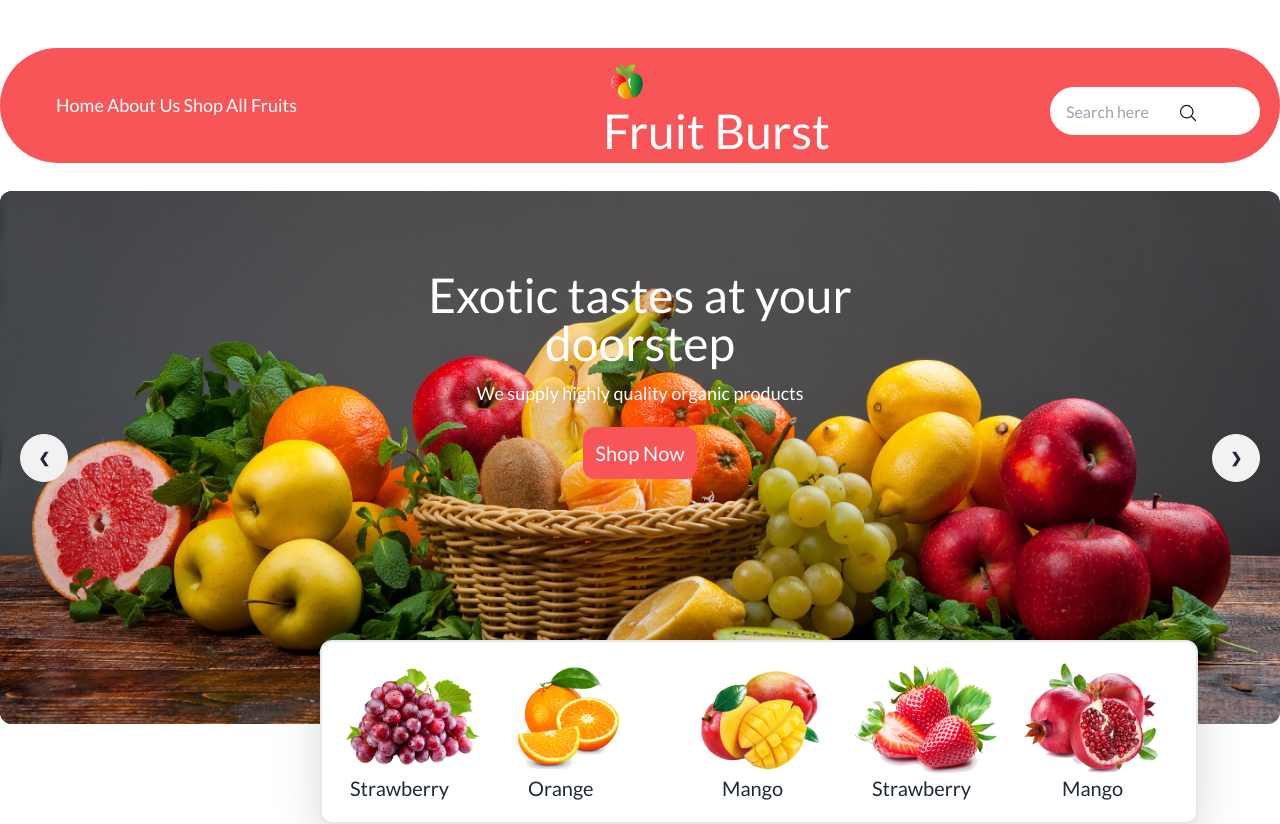
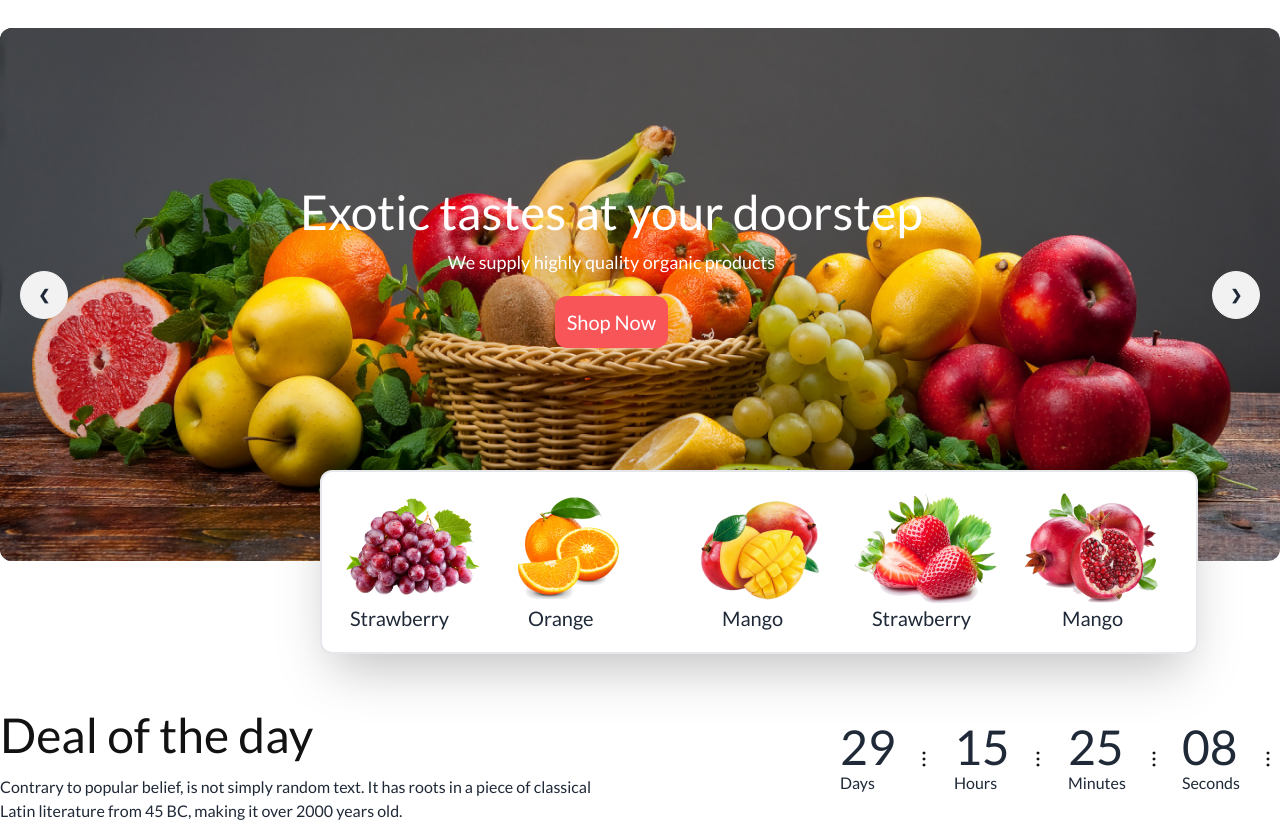
Before and after one commit to 1001hari/fruit-brust-assignment-3, a plain HTML site: page index.html in a window 1280 px wide. Drawn offline with nearby package versions, Linux system fonts and the light colour scheme; grey boxes are pictures that could not be loaded.

Commit message:
added the timing section

```diff
--- a/index.html
+++ b/index.html
@@ -44,7 +44,7 @@
 
 <body class="lato-font">
     <header class="bg-color">
-        <nav class="hidden md:block max-w-screen-xl mx-auto bg-nav-back rounded-full mt-12 ">
+        <!-- <nav class="hidden md:block max-w-screen-xl mx-auto bg-nav-back rounded-full mt-12 ">
 
 
             <div class="navbar  ">
@@ -105,14 +105,39 @@
 
 
 
-     </nav>
+     </nav> -->
 
      <section class="max-w-screen-xl mx-auto mt-7 relative">
         <div class="carousel w-full h-auto">
             <div id="slide1" class="carousel-item relative w-full">
 
               <div >
-                  <div class=" text-5xl text-[#FFF] from-neutral-700 text-center absolute mt-20 mx-96 ">
+                  <div class="pr[700px] text-sm mb-2 h-auto lg:text-5xl text-[#FFF] from-neutral-700 text-center absolute mt-40 ml-[300px]">
+                    <h3 class="mb-3" >Exotic tastes at your doorstep</h3>
+
+                    <p class="text-sm lg:text-lg text-[#FFF] mb-3" >We supply highly quality organic products</p>
+
+
+                        <button class="text-xl bg-nav-back p-3 rounded-xl">Shop Now</button>
+
+                   </div>
+                 <div>
+                    <img src="/images/banner1.png" class=" sm:w-1/2 lg:w-full bg-gradient-to-r from-[#121212] to-[#12121200] rounded-xl " />
+                 </div>
+
+               </div>
+
+              <div class=" absolute flex justify-between transform -translate-y-1/2 left-5 right-5 top-1/2">
+                <a href="#slide4" class="btn btn-circle">❮</a>
+                <a href="#slide2" class="btn btn-circle">❯</a>
+              </div>
+            </div>
+
+
+            <div id="slide2" class="carousel-item relative w-full">
+
+              <div >
+                  <div class="ml-20 mt-4 h-full w-12  lg: text-5xl text-[#FFF] from-neutral-700 text-center absolute mt-20 mx-96 ">
                     <h3 class="mb-3" >Exotic tastes at your doorstep</h3>
 
                     <p class="text-lg text-[#FFF] mb-3" >We supply highly quality organic products</p>
@@ -122,32 +147,7 @@
 
                    </div>
                  <div>
-                    <img src="/images/banner1.png" class="w-full bg-gradient-to-r from-[#121212] to-[#12121200] rounded-xl " />
-                 </div>
-
-               </div>
-
-              <div class="absolute flex justify-between transform -translate-y-1/2 left-5 right-5 top-1/2">
-                <a href="#slide4" class="btn btn-circle">❮</a>
-                <a href="#slide2" class="btn btn-circle">❯</a>
-              </div>
-            </div>
-
-
-            <div id="slide2" class="carousel-item relative w-full">
-
-              <div >
-                  <div class=" text-5xl text-[#FFF] from-neutral-700 text-center absolute mt-20 mx-96 ">
-                    <h3 class="mb-3" >Exotic tastes at your doorstep</h3>
-
-                    <p class="text-lg text-[#FFF] mb-3" >We supply highly quality organic products</p>
-
-
-                        <button class="text-xl bg-nav-back p-3 rounded-xl">Shop Now</button>
-
-                   </div>
-                 <div>
-                    <img src="/images/banner2.png" class="w-full bg-gradient-to-r from-[#121212] to-[#12121200] rounded-xl " />
+                    <img src="./images/banner2.png" class="sm:w-1/2 lg:w-full bg-gradient-to-r from-[#121212] to-[#12121200] rounded-xl " />
                  </div>
 
                </div>
@@ -162,7 +162,7 @@
             <div id="slide3" class="carousel-item relative w-full">
 
               <div >
-                  <div class=" text-5xl text-[#FFF] from-neutral-700 text-center absolute mt-20 mx-96 ">
+                  <div class="ml-28 mt-4 h-full w-1/2  lg: text-5xl text-[#FFF] from-neutral-700 text-center absolute mt-20 mx-96 ">
                     <h3 class="mb-3" >Exotic tastes at your doorstep</h3>
 
                     <p class="text-lg text-[#FFF] mb-3" >We supply highly quality organic products</p>
@@ -172,7 +172,7 @@
 
                    </div>
                  <div>
-                    <img src="/images/banner3.png" class="w-full bg-gradient-to-r from-[#121212] to-[#12121200] rounded-xl " />
+                    <img src="./images/banner3.png" class="sm:w-1/2 lg:w-full bg-gradient-to-r from-[#121212] to-[#12121200] rounded-xl " />
                  </div>
 
                </div>
@@ -187,7 +187,7 @@
             <div id="slide4" class="carousel-item relative w-full">
 
               <div >
-                  <div class=" text-5xl text-[#FFF] from-neutral-700 text-center absolute mt-20 mx-96 ">
+                  <div class="ml-28 mt-4 h-full w-1/2  lg: text-5xl text-[#FFF] from-neutral-700 text-center absolute mt-20 mx-96 ">
                     <h3 class="mb-3" >Exotic tastes at your doorstep</h3>
 
                     <p class="text-lg text-[#FFF] mb-3" >We supply highly quality organic products</p>
@@ -197,7 +197,7 @@
 
                    </div>
                  <div>
-                    <img src="/images/banner1.png" class="w-full bg-gradient-to-r from-[#121212] to-[#12121200] rounded-xl " />
+                    <img src="/images/banner1.png" class="sm:w-1/2 lg:w-full bg-gradient-to-r from-[#121212] to-[#12121200] rounded-xl " />
                  </div>
 
                </div>
@@ -212,7 +212,7 @@
           </div>
      </section >
 
-     <section class=" max-w-screen-lg  mx-auto bg-[#FFF] rounded-xl mt-10 shadow-2xl border-2 absolute ml-80 top-[600px] ">
+     <section class="hidden sm:block md:block max-w-screen-lg  mx-auto bg-[#FFF] rounded-xl mt-10 shadow-2xl max-h-96 border-2 absolute ml-80 top-[430px] ">
 
         <div class="grid grid-cols-5 justify-center items-center gap-4 p-5 ">
             <div >
@@ -247,7 +247,57 @@
 
 
     </header>
-    <main>
+    <main class="max-w-screen-xl mx-auto">
+
+        <section class="flex justify-between mt-32">
+            <div>
+                <h3 class="text-5xl from-neutral-800 text-[#121212] my-4">Deal of the day</h3>
+                <p class="text-base from-neutral-500">Contrary to popular belief, is not simply random text. It has roots in a piece of classical <br> Latin literature from 45 BC, making it over 2000 years old.</p>
+            </div>
+
+            <div class="grid grid-cols-4 gap-4">
+                <div class="flex items-center gap-4">
+                    <div>
+                        <h2 class="text-5xl">29</h2>
+                        <p class="text-base">Days</p>
+                    </div>
+
+                    <div>
+                        <img src="./images/Frame (4).svg" alt="">
+                    </div>
+                </div>
+                <div class="flex items-center gap-4 ">
+                    <div>
+                        <h2 class="text-5xl">15</h2>
+                        <p class="text-base">Hours</p>
+                    </div>
+
+                    <div>
+                        <img src="./images/Frame (4).svg" alt="">
+                    </div>
+                </div>
+                <div class="flex items-center gap-4 ">
+                    <div>
+                        <h2 class="text-5xl">25</h2>
+                        <p class="text-base">Minutes</p>
+                    </div>
+
+                    <div>
+                        <img src="./images/Frame (4).svg" alt="">
+                    </div>
+                </div>
+                <div class="flex items-center gap-4 ">
+                    <div>
+                        <h2 class="text-5xl">08</h2>
+                        <p class="text-base">Seconds</p>
+                    </div>
+
+                    <div>
+                        <img src="./images/Frame (4).svg" alt="">
+                    </div>
+                </div>
+            </div>
+        </section>
 
     </main>
     <footer>
```
Also changed, not shown: images/Frame (4).svg (added).
